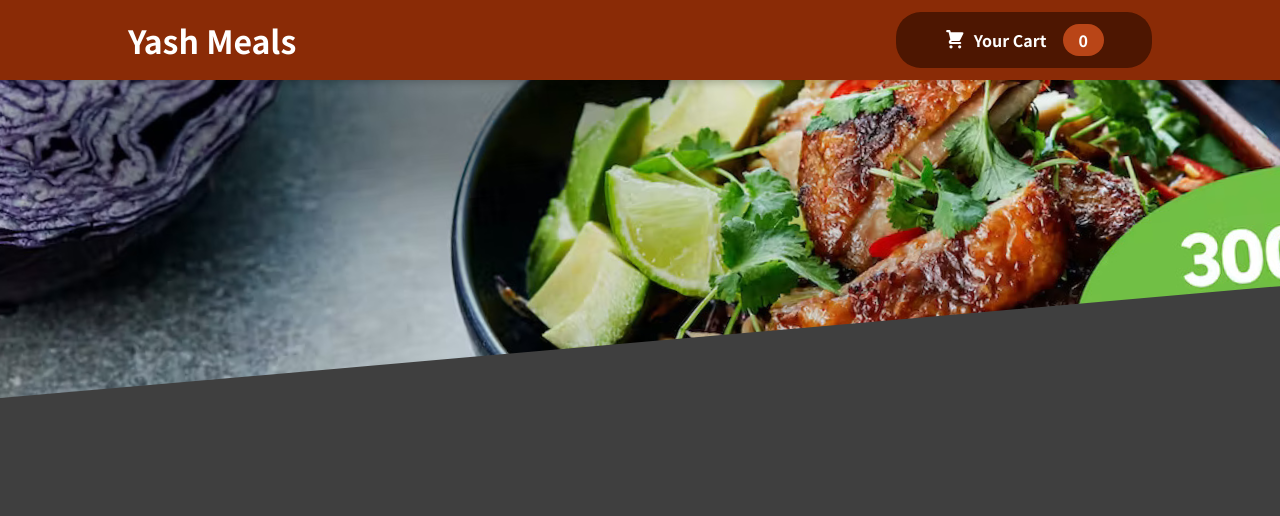
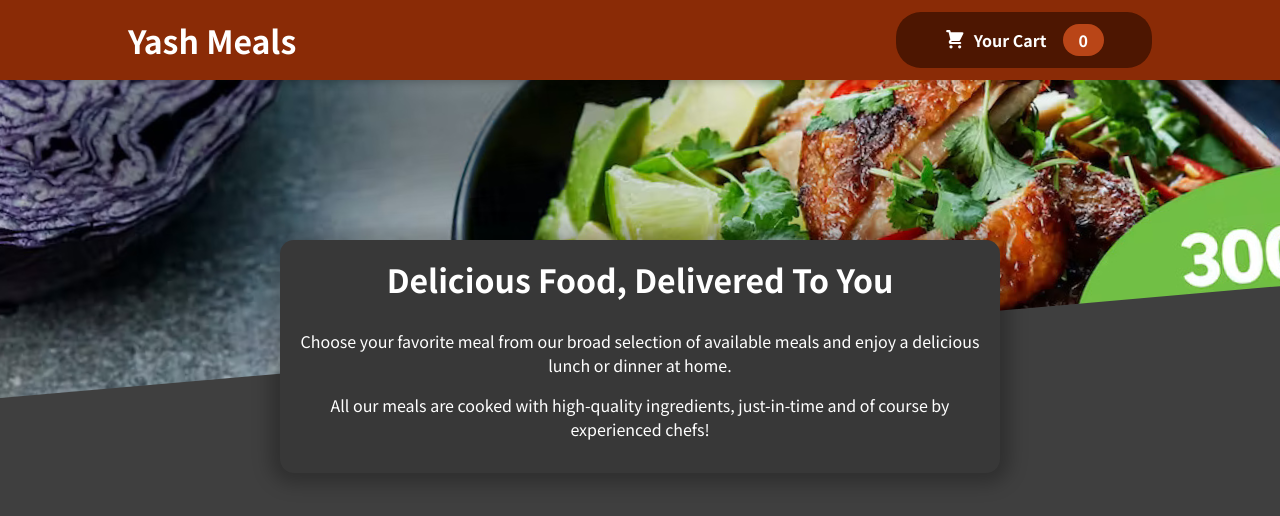
Before and after one commit to silver1124/Test-Restaurant-website, a React (Create React App) app: page / in a window 1280 px wide. Shown: the top 516 px of the page. Built offline with nearby package versions, Linux system fonts and the light colour scheme.

Commit message:
Restaurant Summary

```diff
--- a/src/Components/Layout/Header.js
+++ b/src/Components/Layout/Header.js
@@ -2,6 +2,7 @@
 import image from '../../Assets/meals.jpg'
 import HeaderCartButton from './HeaderCartButton';
 import classes from './Header.module.css'
+import MealsSummary from '../Meals/MealsSummary';
 
 const Header = (props) => {
   return (
@@ -13,6 +14,7 @@
       <div className={classes['main-image']}>
         <img src={image} alt='Delecious Food' />
       </div>
+      <MealsSummary/>
     </React.Fragment>
   );
 };
--- /dev/null
+++ b/src/Components/Meals/MealsSummary.js
@@ -0,0 +1,19 @@
+import classes from './MealsSummary.module.css';
+
+const MealsSummary = () => {
+  return (
+    <section className={classes.summary}>
+      <h2>Delicious Food, Delivered To You</h2>
+      <p>
+        Choose your favorite meal from our broad selection of available meals
+        and enjoy a delicious lunch or dinner at home.
+      </p>
+      <p>
+        All our meals are cooked with high-quality ingredients, just-in-time and
+        of course by experienced chefs!
+      </p>
+    </section>
+  );
+};
+
+export default MealsSummary;
--- /dev/null
+++ b/src/Components/Meals/MealsSummary.module.css
@@ -0,0 +1,18 @@
+.summary {
+    text-align: center;
+    max-width: 45rem;
+    width: 90%;
+    margin: auto;
+    margin-top: -10rem;
+    position: relative;
+    background-color: #383838;
+    color: white;
+    border-radius: 14px;
+    padding: 1rem;
+    box-shadow: 0 1px 18px 10px rgba(0, 0, 0, 0.25);
+  }
+
+  .summary h2 {
+    font-size: 2rem;
+    margin-top: 0;
+  }
```
